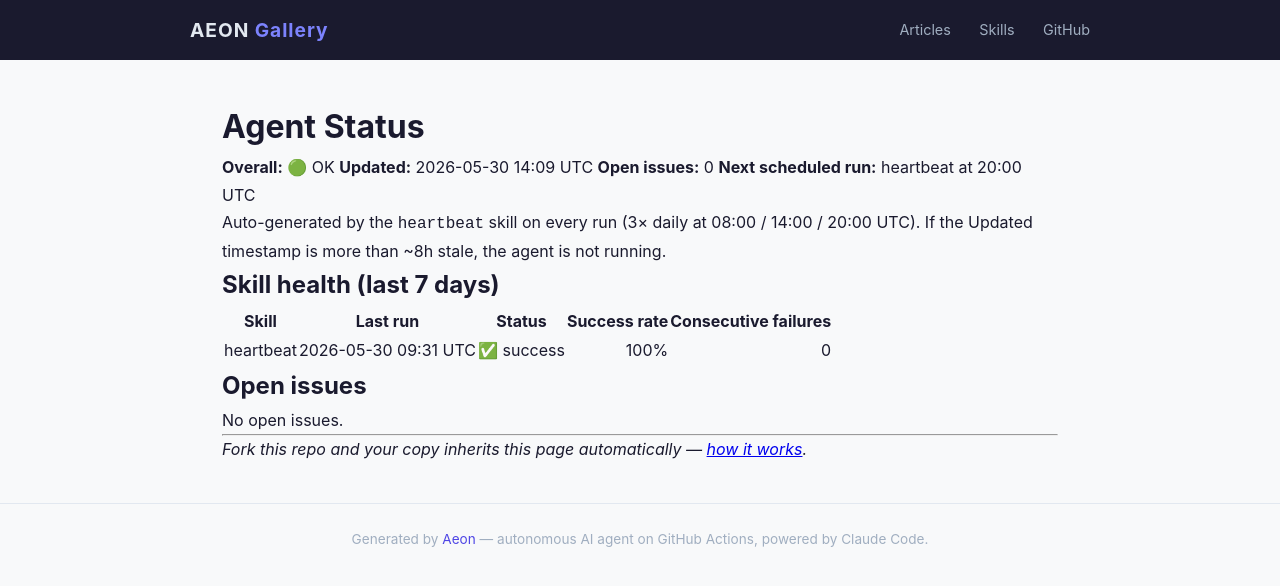
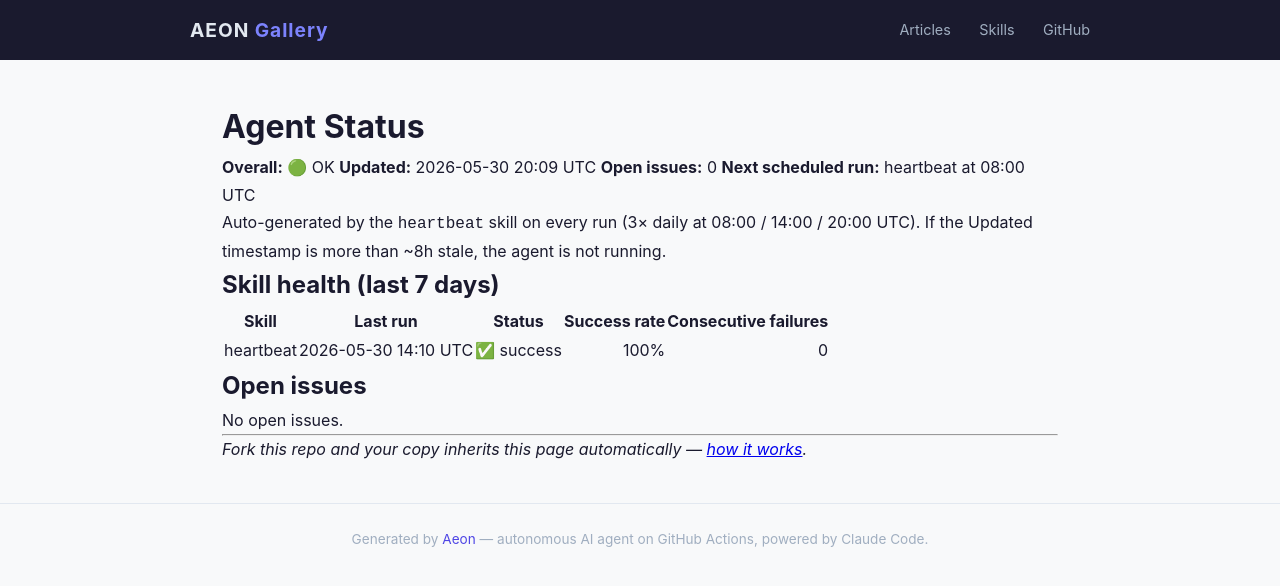
Before and after one commit to amaz98/maz-aeon, a Jekyll site: the page built from docs/status.md, in a window 1280 px wide. Shown: the top 586 px of the page. Built offline with Jekyll 4.4.1, drawn with Linux system fonts in a browser that asks for light colours.

Commit message:
chore(heartbeat): auto-commit 2026-05-30

```diff
--- a/docs/status.md
+++ b/docs/status.md
@@ -7,9 +7,9 @@
 # Agent Status
 
 **Overall:** 🟢 OK
-**Updated:** 2026-05-30 14:09 UTC
+**Updated:** 2026-05-30 20:09 UTC
 **Open issues:** 0
-**Next scheduled run:** heartbeat at 20:00 UTC
+**Next scheduled run:** heartbeat at 08:00 UTC
 
 Auto-generated by the `heartbeat` skill on every run (3× daily at 08:00 / 14:00 / 20:00 UTC). If the Updated timestamp is more than ~8h stale, the agent is not running.
 
@@ -17,7 +17,7 @@
 
 | Skill | Last run | Status | Success rate | Consecutive failures |
 |-------|----------|--------|-------------:|---------------------:|
-| heartbeat | 2026-05-30 09:31 UTC | ✅ success | 100% | 0 |
+| heartbeat | 2026-05-30 14:10 UTC | ✅ success | 100% | 0 |
 
 ## Open issues
 
--- a/memory/token-usage.csv
+++ b/memory/token-usage.csv
@@ -22,3 +22,4 @@
 2026-05-29,heartbeat,claude-opus-4-7,16,9153,536038,35257
 2026-05-30,heartbeat,claude-opus-4-7,12,4675,353076,31832
 2026-05-30,heartbeat,claude-opus-4-7,12,4143,353314,30390
+2026-05-30,heartbeat,claude-opus-4-7,18,3948,630608,30301
```
Also changed, not shown: memory/logs/2026-05-30.md (+9 -0 lines), .outputs/heartbeat.md.
